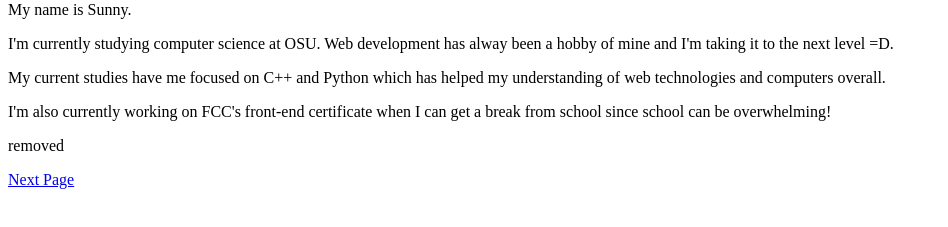
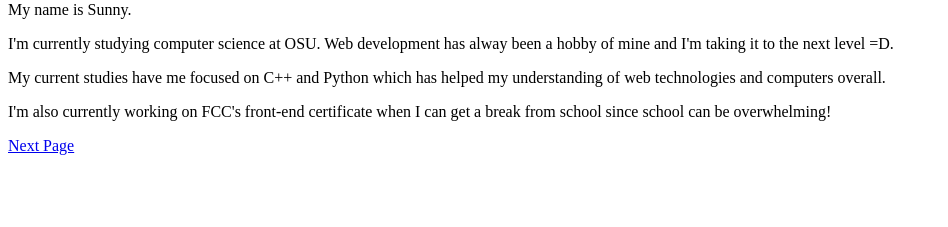
Before and after one commit to sunny-aguilar/JAMstack-hello-world, a Gatsby site: page / in a window 1280 px wide. Shown: the part 79-306 px from the top of the page, without its empty margins (0-948 px from the left). Built offline with nearby package versions, Linux system fonts and the light colour scheme; Gatsby itself is replaced by a stand-in of ours.

Commit message:
update again

```diff
--- a/src/pages/index.js
+++ b/src/pages/index.js
@@ -8,7 +8,6 @@ const IndexPage = () => (
     <p>I'm currently studying computer science at OSU. Web development has alway been a hobby of mine and I'm taking it to the next level =D.</p>
     <p>My current studies have me focused on C++ and Python which has helped my understanding of web technologies and computers overall.</p>
     <p>I'm also currently working on FCC's front-end certificate when I can get a break from school since school can be overwhelming!</p>
-    <p>removed</p>
     <Link to="/page-2/">Next Page</Link>
   </div>
 )
```
